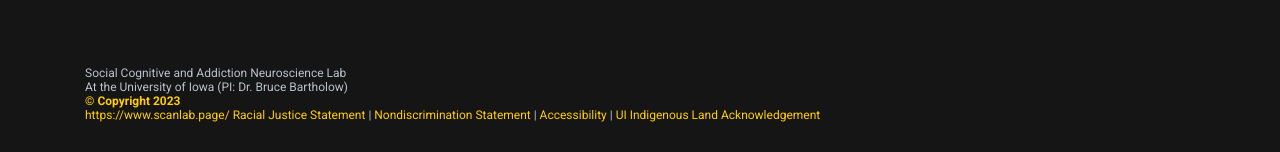
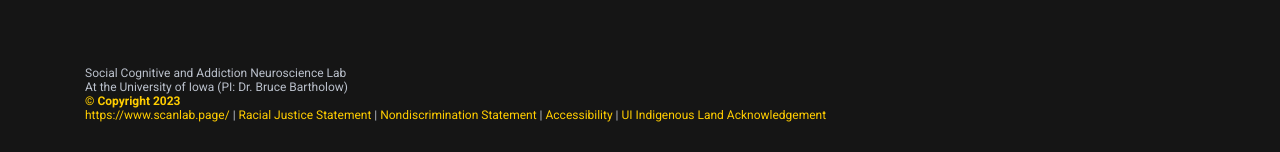
Before and after one commit to bartholow-scanlab/bartholow-scanlab.github.io, a Jekyll site: the page built from directions.html, in a window 1280 px wide. Shown: the part 729-881 px from the top of the page. Built offline with Jekyll 4.4.1, drawn with Linux system fonts in a browser that asks for light colours.

Commit message:
Update footer.html

```diff
--- a/_includes/themes/bootstrap/footer.html
+++ b/_includes/themes/bootstrap/footer.html
@@ -6,7 +6,7 @@
 
           <img class="mb-40 footer-logo" src="{{ BASE_PATH }}/assets/images/SCANlab@IOWA.png" alt="" width="5">
 
-          <span class="copy-right dis-blk">Social Cognitive and Addiction Neuroscience Lab <br> At the University of Iowa (PI: Dr. Bruce Bartholow) <br> <a target="_blank" href="https://github.com/bartholow-scanlab"><b>© Copyright {{ site.time | date: '%Y' }}</b></a> <br> <a target="_blank" href="https://www.scanlab.page/">https://www.scanlab.page/</a>
+          <span class="copy-right dis-blk">Social Cognitive and Addiction Neuroscience Lab <br> At the University of Iowa (PI: Dr. Bruce Bartholow) <br> <a target="_blank" href="https://github.com/bartholow-scanlab"><b>© Copyright {{ site.time | date: '%Y' }}</b></a> <br> <a target="_blank" href="https://www.scanlab.page/">https://www.scanlab.page/</a> |
 
 
                         <a href="https://www.scanlab.page/assets/docs/pub/2020/Psychophysiology-2020-Gatzke%E2%80%90Kopp-SPR-statement-on-racial-justice.pdf">Racial Justice Statement</a>
```
